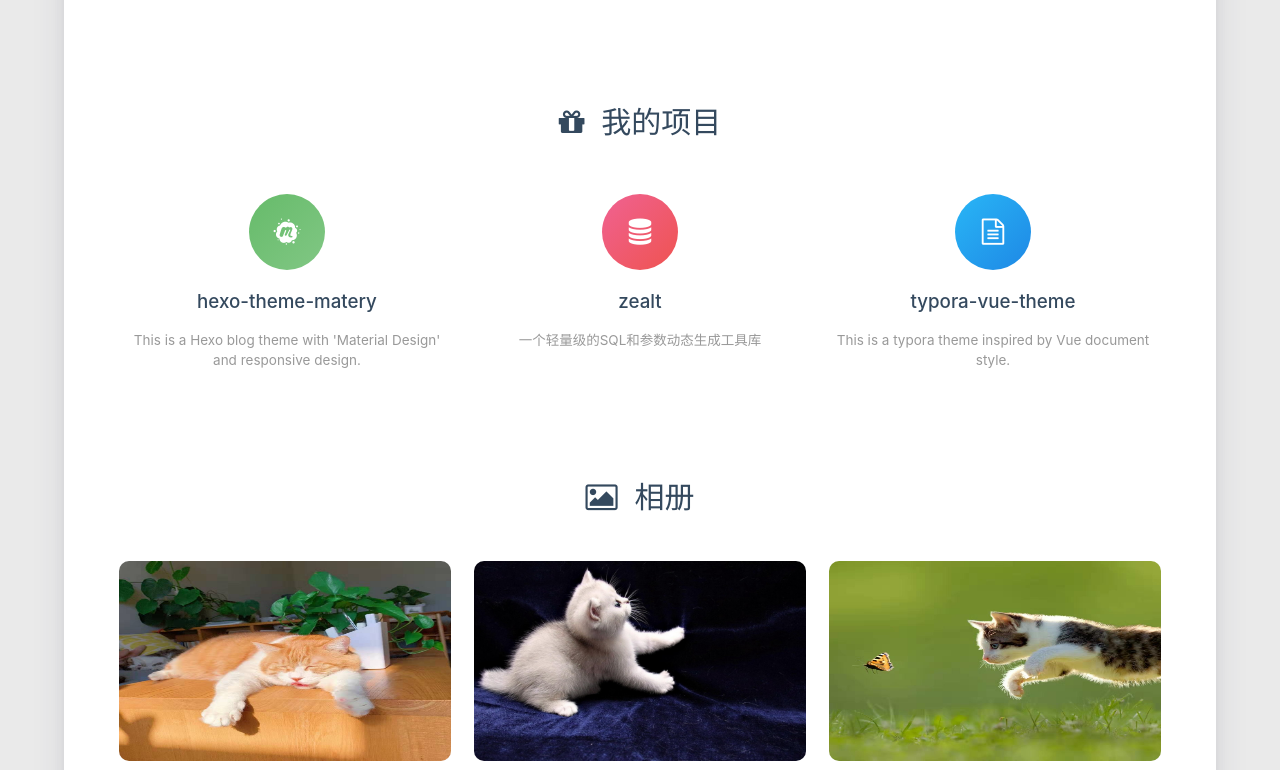
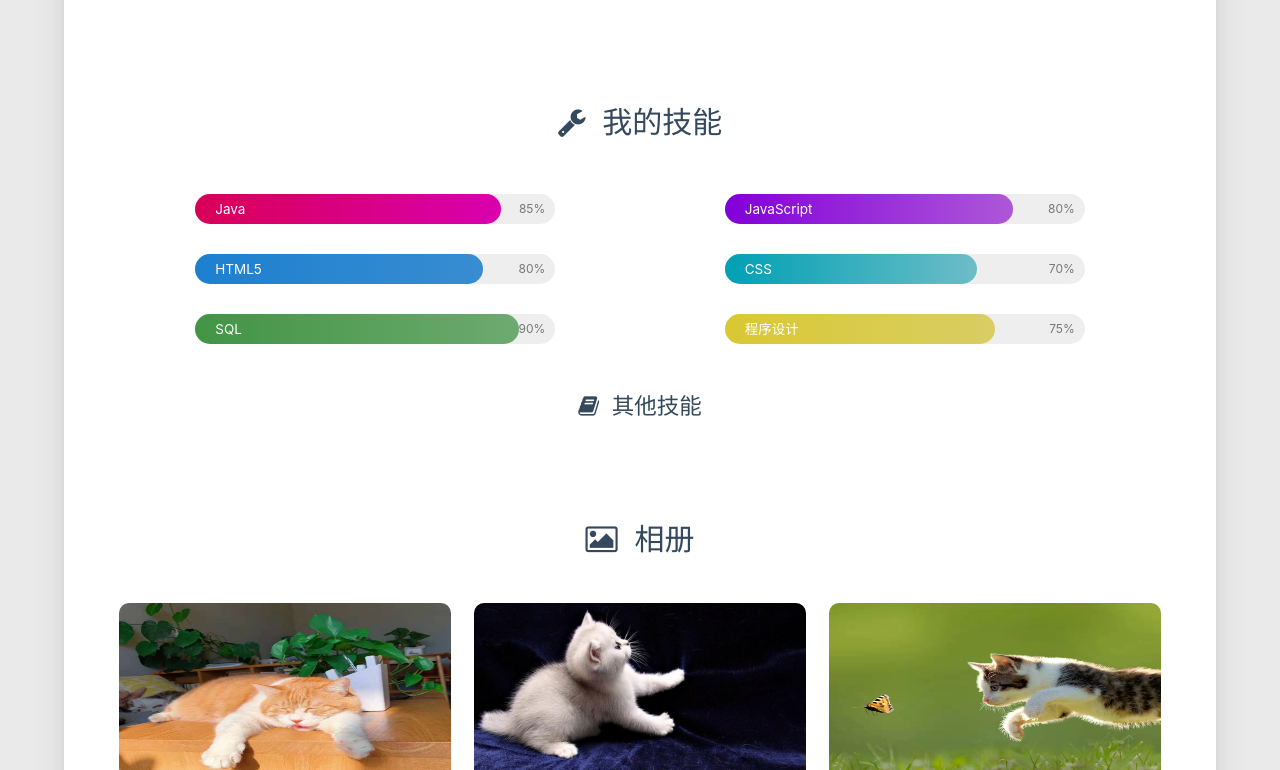
Before and after one commit to Zoescat/Zoescat.github.io, a plain HTML site: page about/index.html in a window 1280 px wide. Shown: the part 1301-2071 px from the top of the page. Drawn offline with Linux system fonts and the light colour scheme; some packages are replaced by stand-ins of ours; files that its build step writes are made by us from their sources; a script that the page names is missing; files whose address does not match are found by name.

Commit message:
Site updated: 2019-09-05 16:38:28

```diff
--- a/about/index.html
+++ b/about/index.html
@@ -119,7 +119,7 @@
         <div class="logo-name">张兮兮</div>
         <div class="logo-desc">
 
-            Never really desperate, only the lost of the soul.
+            Don&#39;t be dismal,don&#39;t be wild!
 
         </div>
     </div>
@@ -276,7 +276,7 @@
 
             <div class="description center-align">
 
-                    This is your root _config.yml 'description' value.
+                    Don&#39;t be dismal,don&#39;t be wild!
 
             </div>
         </div>
@@ -556,57 +556,96 @@ $('.bg-cover').css('background-image', 'url(/medias/banner/' + new Date().getDay
 
 
 
-<div class="my-projects">
+
+
+<div class="my-skills">
     <div class="title center-align" data-aos="zoom-in-up">
-        <i class="fa fa-gift"></i>&nbsp;&nbsp;我的项目
+        <i class="fa fa-wrench"></i>&nbsp;&nbsp;我的技能
     </div>
     <div class="row">
 
 
-        <div class="col s12 m6 l4" data-aos="fade-up">
-            <div class="info center-align">
-                <a href="http://github.com/blinkfox/hexo-theme-matery" class="icon"
-                   style="background: linear-gradient(to bottom right, #66BB6A 0%, #81C784 100%)" target="_blank">
-                    <i class="fa fa-meetup"></i>
-                </a>
-                <div class="info-title">
-                    <a href="http://github.com/blinkfox/hexo-theme-matery" target="_blank">hexo-theme-matery</a>
+
+        <div class="col s12 m6 l6" data-aos="fade-up">
+            <div class="skillbar">
+                <div class="skillbar-title"
+                     style="background: linear-gradient(to right, #FF0066 0%, #FF00CC 100%); width: 85%">
+                    <span>Java</span>
                 </div>
-                <div class="info-desc">This is a Hexo blog theme with 'Material Design' and responsive design.</div>
+                <div class="skill-bar-percent">85%</div>
             </div>
         </div>
 
-        <div class="col s12 m6 l4" data-aos="fade-up">
-            <div class="info center-align">
-                <a href="https://github.com/blinkfox/zealot" class="icon"
-                   style="background: linear-gradient(to bottom right, #F06292 0%, #EF5350 100%)" target="_blank">
-                    <i class="fa fa-database"></i>
-                </a>
-                <div class="info-title">
-                    <a href="https://github.com/blinkfox/zealot" target="_blank">zealt</a>
+
+        <div class="col s12 m6 l6" data-aos="fade-up">
+            <div class="skillbar">
+                <div class="skillbar-title"
+                     style="background: linear-gradient(to right, #9900FF 0%, #CC66FF 100%); width: 80%">
+                    <span>JavaScript</span>
                 </div>
-                <div class="info-desc">一个轻量级的SQL和参数动态生成工具库</div>
+                <div class="skill-bar-percent">80%</div>
             </div>
         </div>
 
-        <div class="col s12 m6 l4" data-aos="fade-up">
-            <div class="info center-align">
-                <a href="https://github.com/blinkfox/typora-vue-theme" class="icon"
-                   style="background: linear-gradient(to bottom right, #29B6F6 0%, #1E88E5 100%)" target="_blank">
-                    <i class="fa fa-file-text-o"></i>
-                </a>
-                <div class="info-title">
-                    <a href="https://github.com/blinkfox/typora-vue-theme" target="_blank">typora-vue-theme</a>
+
+        <div class="col s12 m6 l6" data-aos="fade-up">
+            <div class="skillbar">
+                <div class="skillbar-title"
+                     style="background: linear-gradient(to right, #2196F3 0%, #42A5F5 100%); width: 80%">
+                    <span>HTML5</span>
                 </div>
-                <div class="info-desc">This is a typora theme inspired by Vue document style.</div>
+                <div class="skill-bar-percent">80%</div>
+            </div>
+        </div>
+
+
+        <div class="col s12 m6 l6" data-aos="fade-up">
+            <div class="skillbar">
+                <div class="skillbar-title"
+                     style="background: linear-gradient(to right, #00BCD4 0%, #80DEEA 100%); width: 70%">
+                    <span>CSS</span>
+                </div>
+                <div class="skill-bar-percent">70%</div>
+            </div>
+        </div>
+
+
+        <div class="col s12 m6 l6" data-aos="fade-up">
+            <div class="skillbar">
+                <div class="skillbar-title"
+                     style="background: linear-gradient(to right, #4CAF50 0%, #81C784 100%); width: 90%">
+                    <span>SQL</span>
+                </div>
+                <div class="skill-bar-percent">90%</div>
+            </div>
+        </div>
+
+
+        <div class="col s12 m6 l6" data-aos="fade-up">
+            <div class="skillbar">
+                <div class="skillbar-title"
+                     style="background: linear-gradient(to right, #FFEB3B 0%, #FFF176 100%); width: 75%">
+                    <span>程序设计</span>
+                </div>
+                <div class="skill-bar-percent">75%</div>
             </div>
         </div>
 
 
     </div>
-</div>
 
 
+
+
+    <div class="other-skills chip-container" data-aos="zoom-in-up">
+        <div class="sub-title center-align"><i class="fa fa-book"></i>&nbsp;&nbsp;其他技能</div>
+        <div class="tag-chips center-align">
+
+        </div>
+    </div>
+
+
+</div>
 
 
 
@@ -699,6 +738,66 @@ $('.bg-cover').css('background-image', 'url(/medias/banner/' + new Date().getDay
         <div class="photo col s12 m6 l4" data-aos="fade-up">
             <div class="img-item" data-src="/medias/featureimages/13.jpg">
                 <img src="/medias/featureimages/13.jpg" class="responsive-img">
+            </div>
+        </div>
+
+        <div class="photo col s12 m6 l4" data-aos="fade-up">
+            <div class="img-item" data-src="/medias/featureimages/14.jpg">
+                <img src="/medias/featureimages/14.jpg" class="responsive-img">
+            </div>
+        </div>
+
+        <div class="photo col s12 m6 l4" data-aos="fade-up">
+            <div class="img-item" data-src="/medias/featureimages/15.jpg">
+                <img src="/medias/featureimages/15.jpg" class="responsive-img">
+            </div>
+        </div>
+
+        <div class="photo col s12 m6 l4" data-aos="fade-up">
+            <div class="img-item" data-src="/medias/featureimages/16.jpg">
+                <img src="/medias/featureimages/16.jpg" class="responsive-img">
+            </div>
+        </div>
+
+        <div class="photo col s12 m6 l4" data-aos="fade-up">
+            <div class="img-item" data-src="/medias/featureimages/17.jpg">
+                <img src="/medias/featureimages/17.jpg" class="responsive-img">
+            </div>
+        </div>
+
+        <div class="photo col s12 m6 l4" data-aos="fade-up">
+            <div class="img-item" data-src="/medias/featureimages/18.jpg">
+                <img src="/medias/featureimages/18.jpg" class="responsive-img">
+            </div>
+        </div>
+
+        <div class="photo col s12 m6 l4" data-aos="fade-up">
+            <div class="img-item" data-src="/medias/featureimages/19.jpg">
+                <img src="/medias/featureimages/19.jpg" class="responsive-img">
+            </div>
+        </div>
+
+        <div class="photo col s12 m6 l4" data-aos="fade-up">
+            <div class="img-item" data-src="/medias/featureimages/20.jpg">
+                <img src="/medias/featureimages/20.jpg" class="responsive-img">
+            </div>
+        </div>
+
+        <div class="photo col s12 m6 l4" data-aos="fade-up">
+            <div class="img-item" data-src="/medias/featureimages/21.jpg">
+                <img src="/medias/featureimages/21.jpg" class="responsive-img">
+            </div>
+        </div>
+
+        <div class="photo col s12 m6 l4" data-aos="fade-up">
+            <div class="img-item" data-src="/medias/featureimages/22.jpg">
+                <img src="/medias/featureimages/22.jpg" class="responsive-img">
+            </div>
+        </div>
+
+        <div class="photo col s12 m6 l4" data-aos="fade-up">
+            <div class="img-item" data-src="/medias/featureimages/23.jpg">
+                <img src="/medias/featureimages/23.jpg" class="responsive-img">
             </div>
         </div>
 
```
Also changed, not shown: 2019/09/04/hello-world/index.html (+1 -1 lines), 2019/09/05/first-arcitle/index.html (+1 -1 lines), 2019/09/05/xin-jian-wen-ben-wen-dang/index.html (+1 -1 lines), archives/2019/09/index.html (+2 -2 lines), archives/2019/index.html (+2 -2 lines), archives/index.html (+2 -2 lines), categories/index.html (+2 -2 lines), friends/index.html (+2 -2 lines), index.html (+2 -2 lines), tags/index.html (+2 -2 lines).
